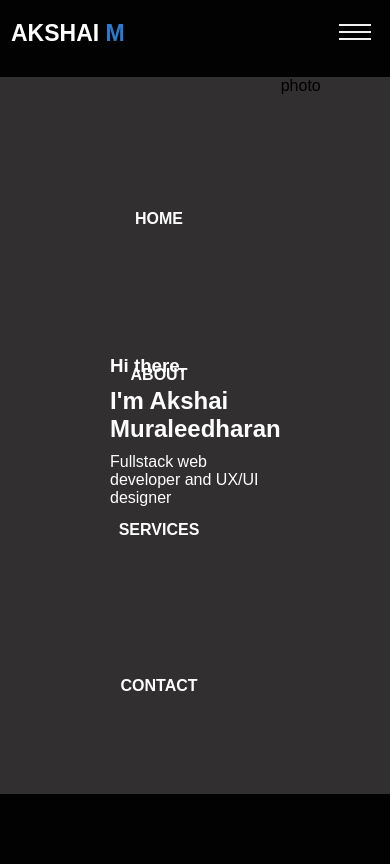
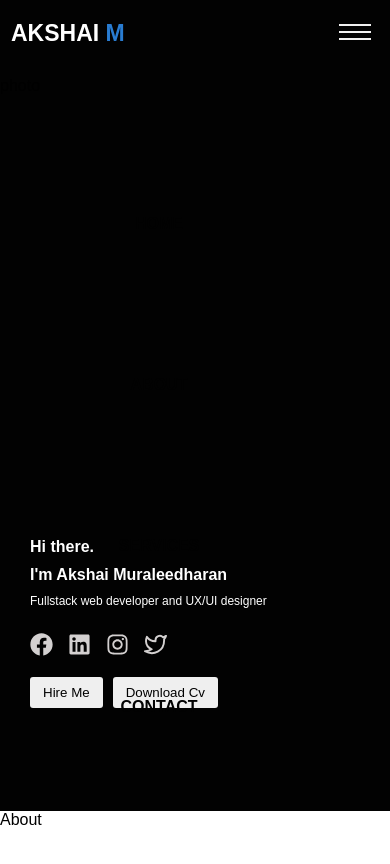
Before and after one commit to Akshai-muraleedharan/my-react-portfolio, a React (Create React App) app: page / in a window 390 px wide. Shown: the top 864 px of the page. Built offline with nearby package versions, Linux system fonts and the light colour scheme.

Commit message:
commit message

```diff
--- a/package.json
+++ b/package.json
@@ -9,6 +9,7 @@
     "react": "^18.2.0",
     "react-dom": "^18.2.0",
     "react-icons": "^5.1.0",
+    "react-router-dom": "^6.22.3",
     "react-scripts": "5.0.1",
     "web-vitals": "^2.1.4"
   },
--- a/src/App.js
+++ b/src/App.js
@@ -1,13 +1,18 @@
 import React from "react";
 import Header from "./Components/Header";
-import Main from "./Components/Main";
+import Home from "./Components/Home";
+import About from "./Components/About";
+
+
+
 
 
 function App() {
   return (
     <div >
       <Header />
-      <Main />
+      <Home />
+      <About />
     </div>
   );
 }
--- /dev/null
+++ b/src/Components/About.jsx
@@ -0,0 +1,9 @@
+import React from 'react'
+
+function About() {
+  return (
+    <div>About</div>
+  )
+}
+
+export default About
--- a/src/Components/Header.css
+++ b/src/Components/Header.css
@@ -18,6 +18,8 @@ header {
     grid-template-columns: 1fr 1fr;
     background-color: var(--primary);
     width: 100%;
+    position: sticky;
+    top: 0;
 
 }
 
@@ -86,14 +88,15 @@ header nav ul li:hover {
         grid-column-start: 1;
         grid-column-end: 3;
         grid-template-columns: 1fr;
-        position: relative;
+        position: sticky;
+        top: 0;
     }
 
 
 
     header nav {
         position: absolute;
-        background-color: var(--primary);
+        background-color: var(--secondary);
         top: 57px;
         padding: 0;
         width: 100%;
@@ -109,10 +112,11 @@ header nav ul li:hover {
         display: flex;
         flex-direction: column;
         justify-content: space-evenly;
-        height: 89vh;
+        height: 92vh;
         padding: 0;
         margin: 0;
         position: sticky;
+
     }
 
     .logo {
@@ -125,6 +129,7 @@ header nav ul li:hover {
 
     header nav ul li {
         padding: 5px 6px;
+        color: var(--primary);
     }
 
     .nav-toggle {
--- /dev/null
+++ b/src/Components/Home.css
@@ -0,0 +1,178 @@
+* {
+    margin: 0px;
+    padding: 0px;
+    box-sizing: border-box;
+    list-style: none;
+    font-family: Arial, Helvetica, sans-serif;
+
+}
+
+:root {
+    --primary: #020202;
+    --secondary: #fff;
+    --hover: #297cd1;
+    --media: #d3d0d0;
+}
+
+
+.container{
+    background-color: var(--primary);
+
+    height: 100vh;
+}
+
+.wrapper{
+    margin: 0 auto;
+    max-width: 1136px;
+    /* background-color: #312f2f; */
+    height: 85vh;
+
+}
+
+.display-grid{
+    display: grid;
+    grid-template-columns: 2fr 2fr;
+}
+.content-wrapper{
+    display: flex;
+   justify-content: center;
+    padding-left: 110px;
+    flex-direction: column;
+}
+
+.content-wrapper h3, h1, p{
+    color: var(--secondary);
+    margin-bottom: 10px;
+
+}
+
+.facebook{
+    color:var(--media);
+    font-size: 23px;
+    margin-right: 15px;
+    cursor: pointer;
+}
+
+.linkindn{
+    color:var(--media);
+    font-size: 23px;
+    margin-right: 15px;
+    cursor: pointer;
+}
+
+.instagram{
+    color:var(--media);
+    font-size: 23px;
+    margin-right: 15px;
+    cursor: pointer;
+}
+
+.twitter{
+    color:var(--media);
+    font-size: 23px;
+    cursor: pointer;
+}
+
+
+.twitter:hover{
+    color:var(--secondary);
+
+}
+.facebook:hover{
+    color:var(--secondary);
+}
+.instagram:hover{
+    color:var(--secondary);
+}
+.linkindn:hover{
+    color:var(--secondary);
+}
+
+.btn-wrapper{
+    display: inline-block;
+    margin-top: 15px;
+}
+
+.btn-wrapper button{
+   padding: 8px 13px;
+   border-radius: 3px;
+   border: none;
+   outline: none;
+   margin-left: 0px
+
+}
+
+.btn-wrapper button:hover{
+    background-color: var(--hover);
+    transition: 1s 1ms ease-in-out;
+    color: var(--secondary);
+
+}
+.btn-wrapper button:nth-child(2n){
+    margin-left: 10px;
+
+}
+
+
+/* media query */
+
+
+
+@media screen and (min-width:220px) and (max-width:447px) {
+
+.container{
+    background-color: var(--primary);
+    height: 87vh;
+}
+    .wrapper{
+        margin: 0;
+        width:100%
+    }
+
+    .content-wrapper{
+        padding-left: 30px;
+
+    }
+    .display-grid{
+        display: grid;
+        grid-template-columns: 1fr;
+    }
+    .photo{
+        display: grid;
+        grid-template-columns: 1fr;
+        grid-row-start: 1;
+        grid-row-end: 2;
+        grid-template-rows: 202px
+    }
+
+    .content-wrapper h3, h1{
+        color: var(--secondary);
+        margin-bottom: 10px;
+        font-size: 16px;
+
+    }
+    .content-wrapper p{
+        color: var(--secondary);
+        margin-bottom: 10px;
+        font-size: 12px;
+    }
+}
+
+@media screen and (min-width:446px) and (max-width:974px) {
+    .display-grid{
+        display: grid;
+        grid-template-columns: 2fr 2fr;
+}
+.photo{
+    display: grid;
+    grid-template-columns: 1fr;
+
+}
+
+.content-wrapper{
+    display: flex;
+   justify-content: center;
+    padding-left: 19px;
+    flex-direction: column;
+}
+}
--- /dev/null
+++ b/src/Components/Home.jsx
@@ -0,0 +1,36 @@
+import React from "react";
+import "./Home.css"
+import { FaFacebook } from "react-icons/fa";
+import { FaLinkedin } from "react-icons/fa";
+import { FaInstagram } from "react-icons/fa";
+import { FiTwitter } from "react-icons/fi";
+
+function Home() {
+  return (
+    <div className="container">
+      <section className="wrapper display-grid">
+        <div className="content-wrapper">
+          <h3>Hi there.</h3>
+          <h1>I'm Akshai Muraleedharan</h1>
+          <p>Fullstack web developer and UX/UI designer</p>
+          <div style={{ marginTop: "15px" }}>
+            <span className="facebook"><FaFacebook /></span>
+            <span className="linkindn"><FaLinkedin /></span>
+            <span className="instagram"><FaInstagram /></span>
+            <span className="twitter"><FiTwitter /></span>
+          </div>
+          <div className="btn-wrapper">
+            <button >Hire Me</button>
+            <button >Download Cv</button>
+          </div>
+
+        </div>
+        <div className="photo">photo</div>
+
+      </section>
+    </div>
+  )
+}
+
+
+export default Home;
--- a/src/Components/Main.css
+++ /dev/null
@@ -1,46 +0,0 @@
-* {
-    margin: 0px;
-    padding: 0px;
-    box-sizing: border-box;
-    list-style: none;
-    font-family: Arial, Helvetica, sans-serif;
-
-}
-
-:root {
-    --primary: #020202;
-    --secondary: #fff;
-    --hover: #297cd1
-}
-
-
-.container{
-    background-color: var(--primary);
-
-    height: 100vh;
-}
-
-.wrapper{
-    margin: 0 auto;
-    max-width: 1136px;
-    background-color: #312f2f;
-    height: 85vh;
-
-}
-
-.display-grid{
-    display: grid;
-    grid-template-columns: 2fr 2fr;
-}
-.content-wrapper{
-    display: flex;
-   justify-content: center;
-    padding-left: 110px;
-    flex-direction: column;
-}
-
-.content-wrapper h3, h1, p{
-    color: var(--secondary);
-    margin-bottom: 10px;
-
-}
--- a/src/Components/Main.jsx
+++ /dev/null
@@ -1,22 +0,0 @@
-import React from "react";
-import "./Main.css"
-import { IconName } from "react-icons/";
-
-function Main() {
-    return(
-     <div className="container">
-        <section className="wrapper display-grid">
-          <div className="content-wrapper">
-            <h3>Hi there.</h3>
-            <h1>I'm Akshai Muraleedharan</h1>
-            <p>Fullstack web developer and UX/UI designer</p>
-          </div>
-          <div>photo</div>
-
-        </section>
-     </div>
-    )
-}
-
-
-export default Main;
```
Also changed, not shown: src/Components/Header.jsx (+8 -0 lines), src/Components/About.css (added), 1 other file (tests, documents, lock files or other folders).
